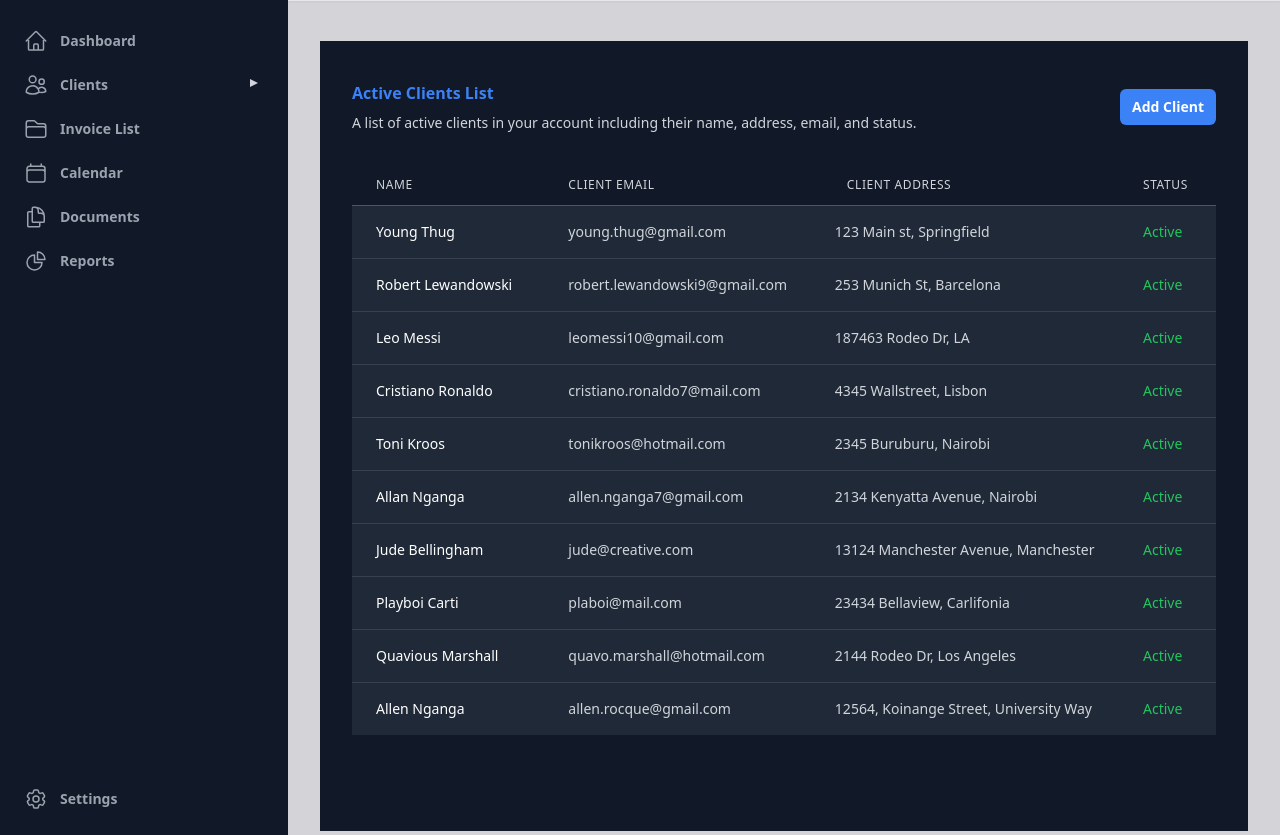
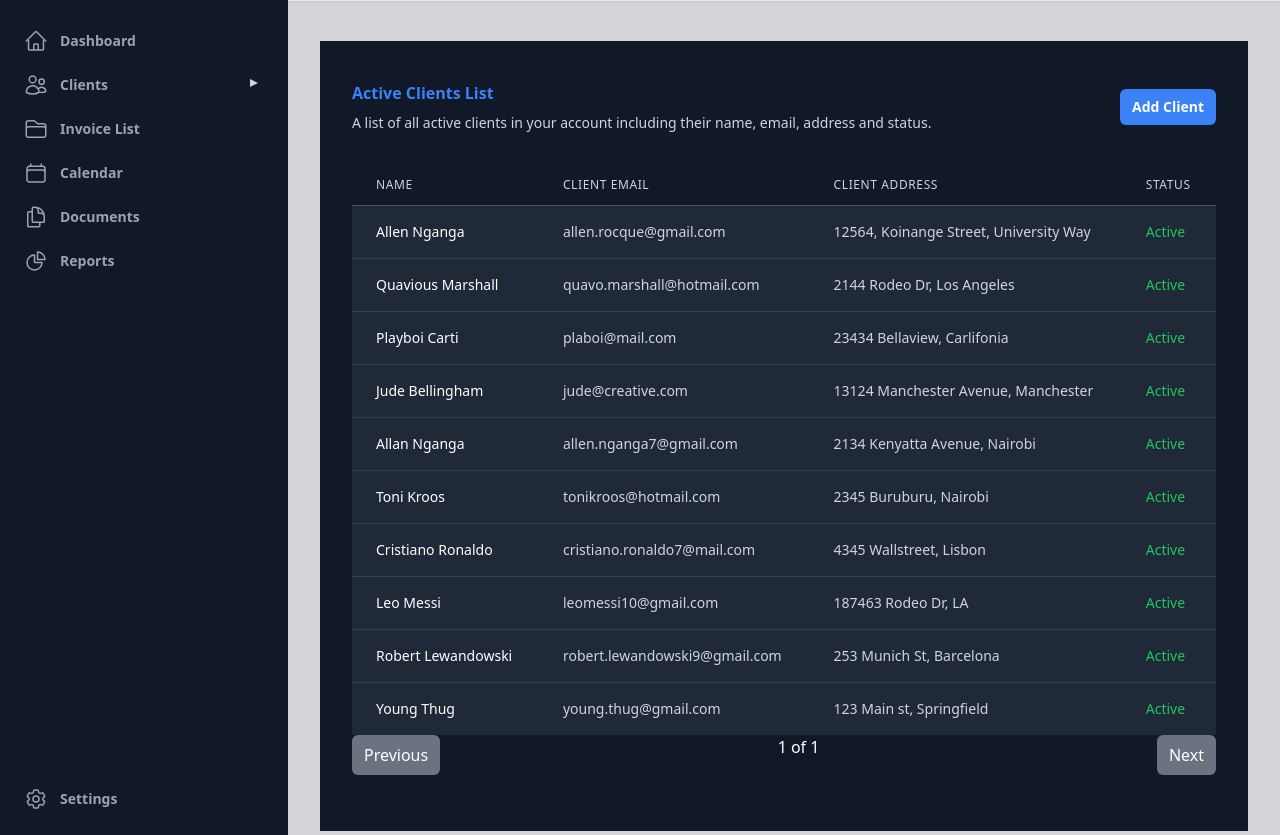
Before and after one commit to allan-nganga/django_invoice_generator, a Django app: page /clients/active/ in a window 1280 px wide. Shown: the part 63-898 px from the top of the page. Run offline with Django 5.2, Linux system fonts and the light colour scheme; data comes from the database, SQL or seed files in the repository; style sheets or scripts are compiled from the project's sources; parts of the project's set-up code (start-up, migrations or seed data) failed here and were passed over; some libraries are stand-ins or nearby versions.

Commit message:
Fixed pagination in active clients list

```diff
--- a/invoicing_app/views.py
+++ b/invoicing_app/views.py
@@ -346,10 +346,15 @@ def edit_settings(request):
 # Active client list
 def active_clients_list(request):
     # Retrieve clients with client_status set to active
-    active_clients = Client.objects.filter(active_status=True)
+    active_clients = Client.objects.filter(active_status=True).order_by('-created_at')
+
+    # Pagination
+    paginator = Paginator(active_clients, 10)
+    page_number = request.GET.get('page')
+    page_obj = paginator.get_page(page_number)
 
     # Render the template with the context
-    return render(request, 'client/active_clients_list.html', {'clients':active_clients})
+    return render(request, 'client/active_clients_list.html', {'page_obj':page_obj})
 
 # Active status
 def mark_client_active(request, client_uuid):
--- a/login/templates/client/active_clients_list.html
+++ b/login/templates/client/active_clients_list.html
@@ -1,6 +1,6 @@
 {% extends 'dash.html' %}
 
-{% block title %}Active Client List{% endblock %}
+{% block title %}Active Clients List{% endblock %}
 
 {% block content %}
 <div class="w-full h-[88vh] bg-gray-900">
@@ -10,8 +10,8 @@
         <div class="sm:flex sm:items-center">
           <div class="sm:flex-auto">
             <h1 class="text-base font-semibold leading-6 text-blue-500">Active Clients List</h1>
-            <p class="mt-2 text-sm text-gray-300">A list of active clients in your account including their name,
-              address, email, and status.</p>
+            <p class="mt-2 text-sm text-gray-300">A list of all active clients in your account including their name,
+                email, address and status.</p>
           </div>
           <div class="mt-4 sm:ml-16 sm:mt-0 sm:flex-none">
             <a href="{% url 'invoicing_app:add_client' %}"
@@ -26,17 +26,17 @@
             <thead>
               <tr>
                 <th scope="col" class="px-6 py-3 text-left text-xs font-medium text-gray-300 uppercase tracking-wider">Name</th>
-                <th scope="col" class="px-6 py-3 text-left text-xs font-medium text-gray-300 uppercase tracking-wider">Client Email</th>
+                <th scope="col" class="px-6 py-3 text-left text-xs font-medium text-gray-300 uppercase tracking-wider">client Email</th>
                 <th scope="col" class="px-6 py-3 text-left text-xs font-medium text-gray-300 uppercase tracking-wider">Client Address</th>
                 <th scope="col" class="px-6 py-3 text-left text-xs font-medium text-gray-300 uppercase tracking-wider">Status</th>
               </tr>
             </thead>
             <tbody class="bg-gray-800 divide-y divide-gray-700">
-              {% for client in clients %}
+              {% for client in page_obj %}
               <tr>
                 <td class="px-6 py-4 whitespace-nowrap text-sm font-medium text-white">{{ client.client_name }}</td>
                 <td class="px-6 py-4 whitespace-nowrap text-sm text-gray-300">{{ client.client_email }}</td>
-                <td class="whitespace-nowrap px-3 py-4 text-sm text-gray-300">{{ client.client_address }}</td>
+                <td class="px-6 py-4 whitespace-nowrap text-sm text-gray-300">{{ client.client_address }}</td>
                 <td class="px-6 py-4 whitespace-nowrap text-sm text-green-500">Active</td>
               </tr>
               {% empty %}
@@ -51,98 +51,24 @@
         </div>
         <!-- Pagination Controls -->
         <div id="pagination-controls" class="card-footer">
-          <!-- Pagination buttons will be loaded here by AJAX -->
-        </div>
-        <!-- Spinner -->
-        <div id="spinner" class="flex justify-center items-center" style="display: none;">
-          <svg class="animate-spin h-5 w-5 text-white" xmlns="http://www.w3.org/2000/svg" fill="none"
-            viewBox="0 0 24 24">
-            <circle class="opacity-25" cx="12" cy="12" r="10" stroke="currentColor" stroke-width="4"></circle>
-            <path class="opacity-75" fill="currentColor"
-              d="M4 12a8 8 0 018-8V0C5.373 0 0 5.373 0 12h4zm2 5.291A7.962 7.962 0 014 12H0c0 3.042 1.135 5.824 3 7.938l3-2.647z">
-            </path>
-          </svg>
+          <nav class="flex justify-between">
+            {% if page_obj.has_previous %}
+              <a href="?page={{ page_obj.previous_page_number }}" class="px-3 py-2 bg-blue-500 text-white rounded-md">Previous</a>
+            {% else %}
+              <span class="px-3 py-2 bg-gray-500 text-white rounded-md">Previous</span>
+            {% endif %}
+
+            <span class="text-white">{{ page_obj.number }} of {{ page_obj.paginator.num_pages }}</span>
+
+            {% if page_obj.has_next %}
+              <a href="?page={{ page_obj.next_page_number }}" class="px-3 py-2 bg-blue-500 text-white rounded-md">Next</a>
+            {% else %}
+              <span class="px-3 py-2 bg-gray-500 text-white rounded-md">Next</span>
+            {% endif %}
+          </nav>
         </div>
       </div>
     </div>
   </div>
 </div>
-
-<script src="https://code.jquery.com/jquery-3.6.0.min.js"></script>
-<script>
-  document.addEventListener("DOMContentLoaded", function () {
-    function loadPage(pageNumber, query='') {
-      document.getElementById('spinner').style.display = 'flex';
-
-      fetch(`?page=${pageNumber}&q=${query}`, {
-        headers: {
-          'X-Requested-With': 'XMLHttpRequest'
-        }
-      })
-        .then(response => response.json())
-        .then(data => {
-          const tableContainer = document.getElementById('table-container');
-          tableContainer.innerHTML = data.html;
-
-          const paginationControls = document.getElementById('pagination-controls');
-          paginationControls.innerHTML = `
-            <div class="flex items-center justify-between border-t border-gray-200 bg-white px-4 py-3 sm:px-6">
-              <div class="flex flex-1 justify-between sm:hidden">
-                ${data.has_previous ? `<a href="#" class="relative inline-flex items-center rounded-md border border-gray-300 bg-white px-4 py-2 text-sm font-medium text-gray-700 hover:bg-gray-50" data-page="${data.page_number - 1}">Previous</a>` : ''}
-                ${data.has_next ? `<a href="#" class="relative ml-3 inline-flex items-center rounded-md border border-gray-300 bg-white px-4 py-2 text-sm font-medium text-gray-700 hover:bg-gray-50" data-page="${parseInt(data.page_number) + 1}">Next</a>` : ''}
-              </div>
-              <div class="hidden sm:flex sm:flex-1 sm:items-center sm:justify-between">
-                <div>
-                  <p class="text-sm text-gray-700">
-                    Showing <span class="font-medium">${(data.page_number - 1) * 10 + 1}</span> to <span class="font-medium">${Math.min(data.page_number * 10, data.total_items)}</span> of <span class="font-medium">${data.total_items}</span> results
-                  </p>
-                </div>
-                <div>
-                  <nav class="isolate inline-flex -space-x-px rounded-md shadow-sm" aria-label="Pagination">
-                    ${data.has_previous ? `<a href="#" class="relative inline-flex items-center rounded-l-md px-2 py-2 text-gray-400 ring-1 ring-inset ring-gray-300 hover:bg-gray-50 focus:z-20 focus:outline-offset-0" data-page="${data.page_number - 1}">
-                      <span class="sr-only">Previous</span>
-                      <svg class="h-5 w-5" viewBox="0 0 20 20" fill="currentColor" aria-hidden="true">
-                        <path fill-rule="evenodd" d="M12.79 5.23a.75.75 0 01-.02 1.06L8.832 10l3.938 3.71a.75.75 0 11-1.04 1.08l-4.5-4.25a.75.75 0 010-1.08l4.5-4.25a.75.75 0 011.06.02z" clip-rule="evenodd" />
-                      </svg>
-                    </a>` : ''}
-                    ${Array.from({ length: data.num_pages }, (_, i) => `
-                      <a href="#" class="relative inline-flex items-center px-4 py-2 text-sm font-semibold text-gray-900 ring-1 ring-inset ring-gray-300 hover:bg-gray-50 focus:z-20 focus:outline-offset-0 ${data.page_number == i + 1 ? 'bg-indigo-600 text-white' : ''}" data-page="${i + 1}">${i + 1}</a>
-                    `).join('')}
-                    ${data.has_next ? `<a href="#" class="relative inline-flex items-center rounded-r-md px-2 py-2 text-gray-400 ring-1 ring-inset ring-gray-300 hover:bg-gray-50 focus:z-20 focus:outline-offset-0" data-page="${parseInt(data.page_number) + 1}">
-                      <span class="sr-only">Next</span>
-                      <svg class="h-5 w-5" viewBox="0 0 20 20" fill="currentColor" aria-hidden="true">
-                        <path fill-rule="evenodd" d="M7.21 14.77a.75.75 0 01.02-1.06L11.168 10 7.23 6.29a.75.75 0 111.04-1.08l4.5 4.25a.75.75 0 010 1.08l-4.5 4.25a.75.75 0 01-1.06-.02z" clip-rule="evenodd" />
-                      </svg>
-                    </a>` : ''}
-                  </nav>
-                </div>
-              </div>
-            </div>
-          `;
-
-          document.querySelectorAll('#pagination-controls a').forEach(button => {
-            button.addEventListener('click', function (event) {
-              event.preventDefault();
-              loadPage(this.dataset.page);
-            });
-          });
-
-          document.querySelectorAll('.dropdown-toggle').forEach(button => {
-            button.addEventListener('click', function (event) {
-              const dropdownMenu = this.nextElementSibling;
-              dropdownMenu.classList.toggle('hidden');
-            });
-          });
-
-          document.getElementById('spinner').style.display = 'none';
-        })
-        .catch(error => {
-          console.error('Error fetching data:', error);
-          document.getElementById('spinner').style.display = 'none';
-        });
-    }
-
-    loadPage(1);
-  });
-</script>
 {% endblock %}
```
